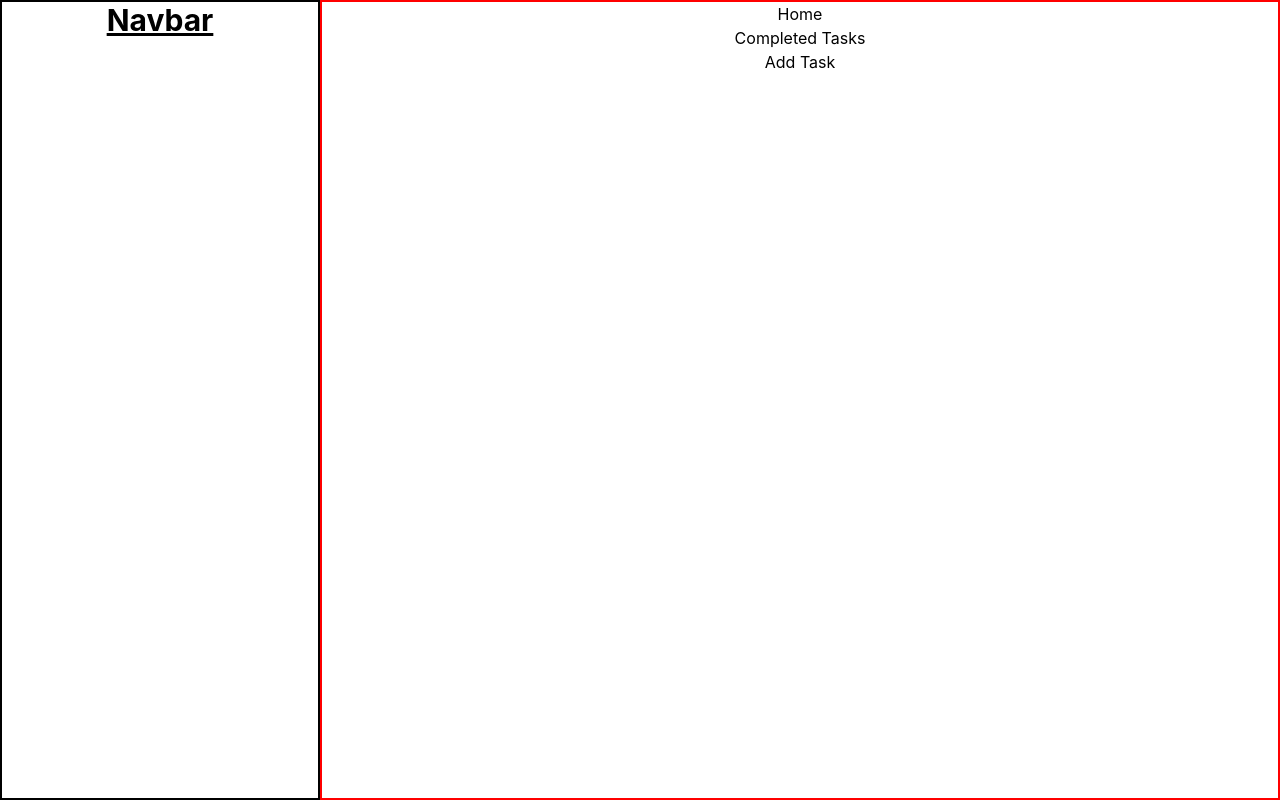
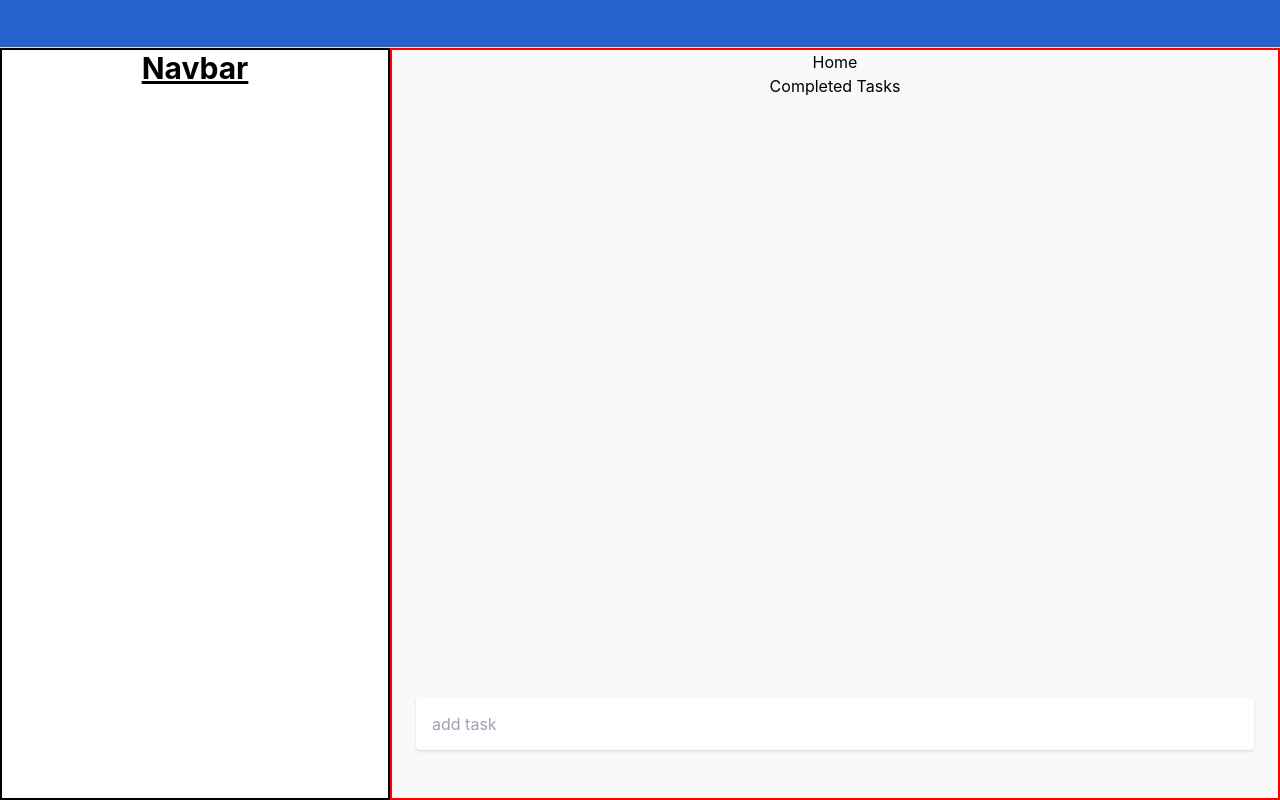
Before and after one commit to mouadlasri/Todo-Modern, a React (Create React App) app: page / in a window 1280 px wide. Built offline with nearby package versions, Linux system fonts and the light colour scheme.

Commit message:
task styling + top navbar + removed grid system for flex system

```diff
--- a/src/App.css
+++ b/src/App.css
@@ -37,3 +37,34 @@
     transform: rotate(360deg);
   }
 }
+
+.app-container {
+  height: 100vh;
+  display: flex;
+  flex-direction: column;
+}
+
+.main-screen-container {
+  display: flex;
+  flex: 1 1 0px;
+  position: relative;
+  box-sizing: border-box;
+  will-change: width;
+  overflow: hidden;
+}
+
+.right-screen-home-container {
+  border: 2px solid red;
+  background-color: #faf9f8;
+  display: flex;
+  flex: 1 1 0px;
+  overflow: hidden;
+}
+
+.left-screen-navbar {
+  border: 2px solid black;
+  display: flex;
+  flex-direction: column;
+  transition: width 180ms ease;
+  width: 390px;
+}
--- a/src/App.js
+++ b/src/App.js
@@ -3,33 +3,32 @@ import "./App.css";
 
 import { Home } from "./components/Landing/Home";
 import { TaskProvider } from "./context/TaskContext";
+import { TopNavbar } from "./components/TopNavbar/TopNavbar";
 
 function App() {
-  const styles = {
-    container: {
-      height: "100vh",
-    },
-    navBar: {
-      border: "2px solid black",
-    },
-    homeContainer: {
-      border: "2px solid red",
-    },
-  };
-
   return (
     <div className="App">
       <h1></h1>
       <TaskProvider>
         {/* Left Navigation Bar */}
-        <div className="grid grid-cols-12" style={styles.container}>
-          <div className="col-span-3" style={styles.navBar}>
-            <h1 className="text-3xl font-bold underline">Navbar</h1>
+        <div className="app-container">
+          <div>
+            <TopNavbar />
           </div>
-          <div className="col-span-9" style={styles.homeContainer}>
-            {/* Right Home Component (main component) */}
-            {/* TODO : Replace Later with Router */}
-            <Home />
+
+          {/* APP CONTAINER */}
+          <div className="main-screen-container">
+            {/* Left Screen/Column */}
+            <div className="left-screen-navbar">
+              <h1 className="text-3xl font-bold underline">Navbar</h1>
+            </div>
+
+            {/* Right Screen/Column */}
+            <div className="right-screen-home-container">
+              {/* Right Home Component (main component) */}
+              {/* TODO : Replace Later with Router */}
+              <Home />
+            </div>
           </div>
         </div>
       </TaskProvider>
--- a/src/components/Landing/Home.js
+++ b/src/components/Landing/Home.js
@@ -5,17 +5,31 @@ import { useTaskState, useTaskDispatch } from "../../context/TaskContext";
 import { AddTask } from "../Task/AddTask";
 import { CompletedTask } from "../Task/CompletedTask";
 
+import "./Home.css";
+
 export function Home() {
   const state = useTaskState();
   const dispatch = useTaskDispatch();
   const [input, setInput] = useState("");
+
+  const styles = {
+    homeContainer: {
+      marginLeft: "24px",
+      marginRight: "24px",
+      height: "100%",
+      paddingBottom: "48px",
+    },
+    testContainerBorder: {
+      border: "2px solid green",
+    },
+  };
 
   useEffect(() => {
     console.log(`Tasks: ${JSON.stringify(state.tasks)}`);
   }, [state]);
 
   return (
-    <div>
+    <div style={styles.homeContainer} className="flex flex-col flex-1">
       <h1>Home </h1>
 
       {/* Three sub components */}
@@ -31,9 +45,7 @@ export function Home() {
       </div>
 
       {/* Component #3 - Form to add a new Task */}
-      <div>
-        <AddTask />
-      </div>
+      <AddTask />
     </div>
   );
 }
--- /dev/null
+++ b/src/components/Task/AddTask.css
@@ -0,0 +1,20 @@
+.add-task-default {
+  display: flex;
+  overflow: hidden;
+  min-height: 52px;
+  padding: 0px 16px;
+  margin-top: 8px;
+  border-radius: 4px;
+  box-shadow: 0px 0.3px 0.9px rgb(0 0 0 / 10%), 0px 1.6px 3.6px rgb(0 0 0 / 10%);
+  align-items: center; /*  align in the center horizontally */
+  background-color: white;
+}
+
+input:focus {
+  outline: none;
+}
+
+input {
+  background: none;
+  width: 100%;
+}
--- a/src/components/Task/AddTask.js
+++ b/src/components/Task/AddTask.js
@@ -1,5 +1,5 @@
 import React, { useState } from "react";
-
+import "./AddTask.css";
 import { useTaskDispatch } from "../../context/TaskContext";
 
 export function AddTask() {
@@ -13,12 +13,24 @@ export function AddTask() {
     setInput("");
   }
 
+  function changeStyleFocus() {
+    // Make style as state
+  }
+
   return (
-    <div>
-      <h1>Add Task</h1>
-      <form onSubmit={handleSubmit}>
-        <input type="text" value={input} onChange={(e) => setInput(e.target.value)}></input>
-      </form>
+    <div className="mt-auto">
+      <div className="w-full add-task-default">
+        {/* <h1>Add Task</h1> */}
+        <form onSubmit={handleSubmit} style={{ width: "100%" }}>
+          <input
+            type="text"
+            value={input}
+            placeholder="add task"
+            onChange={(e) => setInput(e.target.value)}
+            onFocus={() => changeStyleFocus()}
+          ></input>
+        </form>
+      </div>
     </div>
   );
 }
--- /dev/null
+++ b/src/components/Task/TaskList.css
@@ -0,0 +1,54 @@
+.task-container {
+  text-align: left;
+  display: flex;
+  flex-direction: column;
+  animation: slideFadeDown 250ms forwards;
+}
+.task-default {
+  display: flex;
+  min-height: 52px;
+  padding: 0px 16px;
+  margin-top: 8px;
+  border-radius: 4px;
+  box-shadow: 0px 0.3px 0.9px rgb(0 0 0 / 10%), 0px 1.6px 3.6px rgb(0 0 0 / 10%);
+  align-items: center; /* align in the center horizontally */
+  background-color: white;
+}
+.task-checkbox {
+  display: flex;
+  align-items: center;
+  justify-content: center;
+  height: 32px;
+  width: 32px;
+  position: relative;
+  padding: 0px;
+  cursor: pointer;
+}
+.task-wrapper {
+  font-size: 0.9rem;
+  flex: 1 1 0px;
+  padding: 8px 14px;
+  line-height: 1.2rem;
+  overflow: hidden;
+  position: relative;
+  text-align: left;
+  font-family: Segoe UI;
+}
+.task-metadata-info {
+  display: flex;
+  align-items: center;
+  font-size: 0.7rem;
+  color: #797775;
+  flex-wrap: wrap;
+}
+.task-metadata-info-group {
+  display: flex;
+  align-items: center;
+  flex-wrap: wrap;
+}
+.task-metadata-info-title {
+  max-width: 200px;
+  white-space: nowrap;
+  overflow: hidden;
+  text-overflow: ellipsis;
+}
--- a/src/components/Task/TaskList.js
+++ b/src/components/Task/TaskList.js
@@ -1,5 +1,6 @@
 import { React, useState, useEffect } from "react";
 import { useTaskState, useTaskDispatch } from "../../context/TaskContext";
+import "./TaskList.css";
 
 export function TaskList() {
   const state = useTaskState();
@@ -12,14 +13,68 @@ export function TaskList() {
       {state.tasks.map((task) => {
         if (!task.complete) {
           return (
-            <div key={task.id}>
-              {task.name}
-              <button onClick={() => dispatch({ type: "delete-task", payload: { id: task.id } })}>
+            <div className="task-container">
+              <div key={task.id} className="task-default">
+                <span className="task-checkbox">
+                  <svg
+                    class="fluentIcon ___12fm75w f1w7gpdv fez10in fg4l7m0"
+                    fill="currentColor"
+                    aria-hidden="true"
+                    width="20"
+                    height="20"
+                    viewBox="0 0 20 20"
+                    xmlns="http://www.w3.org/2000/svg"
+                    focusable="false"
+                  >
+                    <path
+                      d="M10 3a7 7 0 100 14 7 7 0 000-14zm-8 7a8 8 0 1116 0 8 8 0 01-16 0z"
+                      fill="currentColor"
+                    ></path>
+                  </svg>
+                </span>
+                <button className="task-wrapper">
+                  <span aria-label={task.name}>
+                    {" "}
+                    <span>{task.name} </span>{" "}
+                  </span>
+                  <div className="task-metadata-info">
+                    <span className="task-metadata-info-group">
+                      <span className="task-item-info-title">
+                        <span>작업</span>
+                      </span>
+                    </span>
+                  </div>
+                </button>
+                <div>
+                  <span>
+                    <svg
+                      class="fluentIcon ___12fm75w f1w7gpdv fez10in fg4l7m0"
+                      fill="currentColor"
+                      aria-hidden="true"
+                      width="20"
+                      height="20"
+                      viewBox="0 0 20 20"
+                      xmlns="http://www.w3.org/2000/svg"
+                      focusable="false"
+                    >
+                      <path
+                        d="M9.1 2.9a1 1 0 011.8 0l1.93 3.91 4.31.63a1 1 0 01.56 1.7l-3.12 3.05.73 4.3a1 1 0 01-1.45 1.05L10 15.51l-3.86 2.03a1 1 0 01-1.45-1.05l.74-4.3L2.3 9.14a1 1 0 01.56-1.7l4.31-.63L9.1 2.9zm.9.44L8.07 7.25a1 1 0 01-.75.55L3 8.43l3.12 3.04a1 1 0 01.3.89l-.75 4.3 3.87-2.03a1 1 0 01.93 0l3.86 2.03-.74-4.3a1 1 0 01.29-.89L17 8.43l-4.32-.63a1 1 0 01-.75-.55L10 3.35z"
+                        fill="currentColor"
+                      ></path>
+                    </svg>
+                    <path
+                      d="M9.1 2.9a1 1 0 011.8 0l1.93 3.91 4.31.63a1 1 0 01.56 1.7l-3.12 3.05.73 4.3a1 1 0 01-1.45 1.05L10 15.51l-3.86 2.03a1 1 0 01-1.45-1.05l.74-4.3L2.3 9.14a1 1 0 01.56-1.7l4.31-.63L9.1 2.9zm.9.44L8.07 7.25a1 1 0 01-.75.55L3 8.43l3.12 3.04a1 1 0 01.3.89l-.75 4.3 3.87-2.03a1 1 0 01.93 0l3.86 2.03-.74-4.3a1 1 0 01.29-.89L17 8.43l-4.32-.63a1 1 0 01-.75-.55L10 3.35z"
+                      fill="currentColor"
+                    ></path>
+                  </span>
+                </div>
+                {/* <button onClick={() => dispatch({ type: "delete-task", payload: { id: task.id } })}>
                 Delete
               </button>
               <button onClick={() => dispatch({ type: "complete-task", payload: { id: task.id } })}>
                 Complete
-              </button>
+              </button> */}
+              </div>
             </div>
           );
         }
--- /dev/null
+++ b/src/components/TopNavbar/TopNavbar.css
@@ -0,0 +1,6 @@
+.top-navbar-container {
+  height: 48px;
+  border-bottom: solid 1px #e1dfdd;
+  background-color: #2564cf;
+  background-image: none;
+}
--- /dev/null
+++ b/src/components/TopNavbar/TopNavbar.js
@@ -0,0 +1,13 @@
+import React from "react";
+
+import "./TopNavbar.css";
+
+export function TopNavbar() {
+  return (
+    <div className="top-navbar-container">
+      <div className="top-navbar"></div>
+      <div></div>
+      <div></div>
+    </div>
+  );
+}
```
Also changed, not shown: src/components/SideNavbar/SideNavbar.css (added), src/components/SideNavbar/SideNavbar.js (added).
